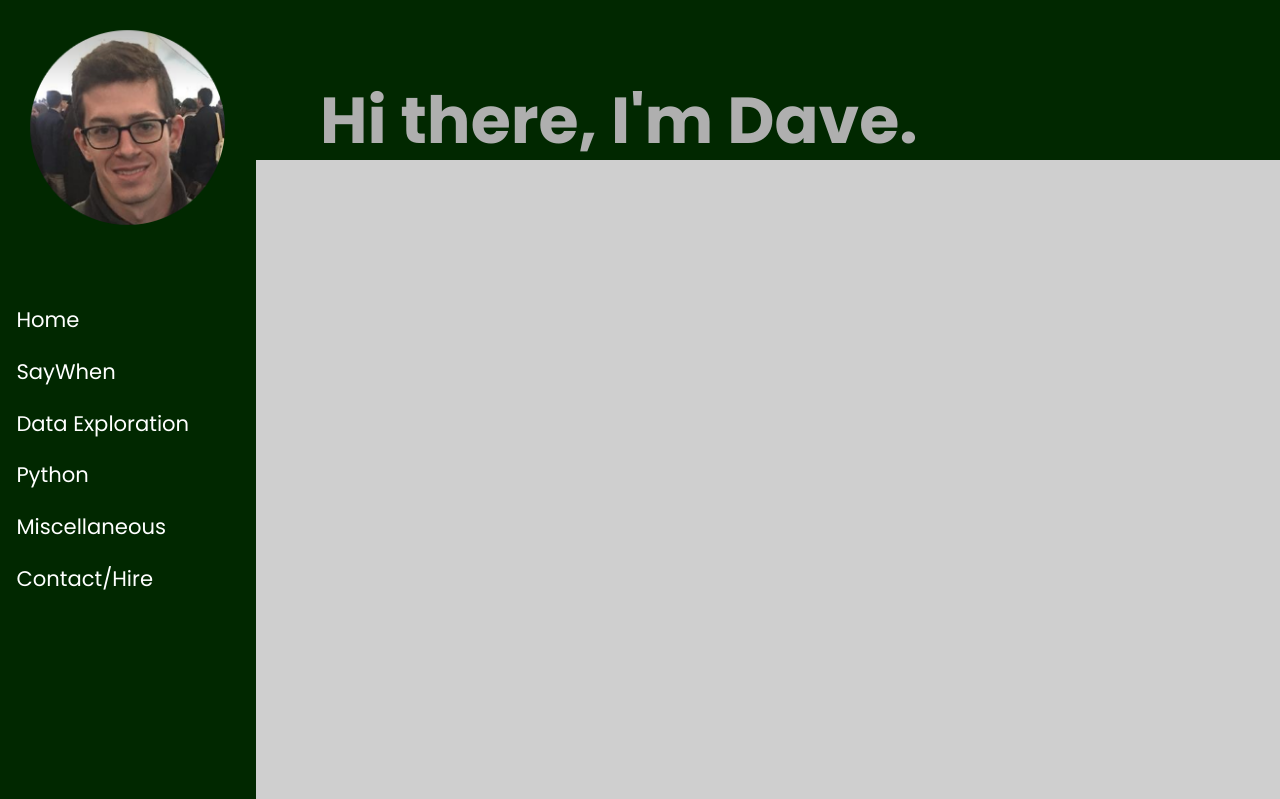
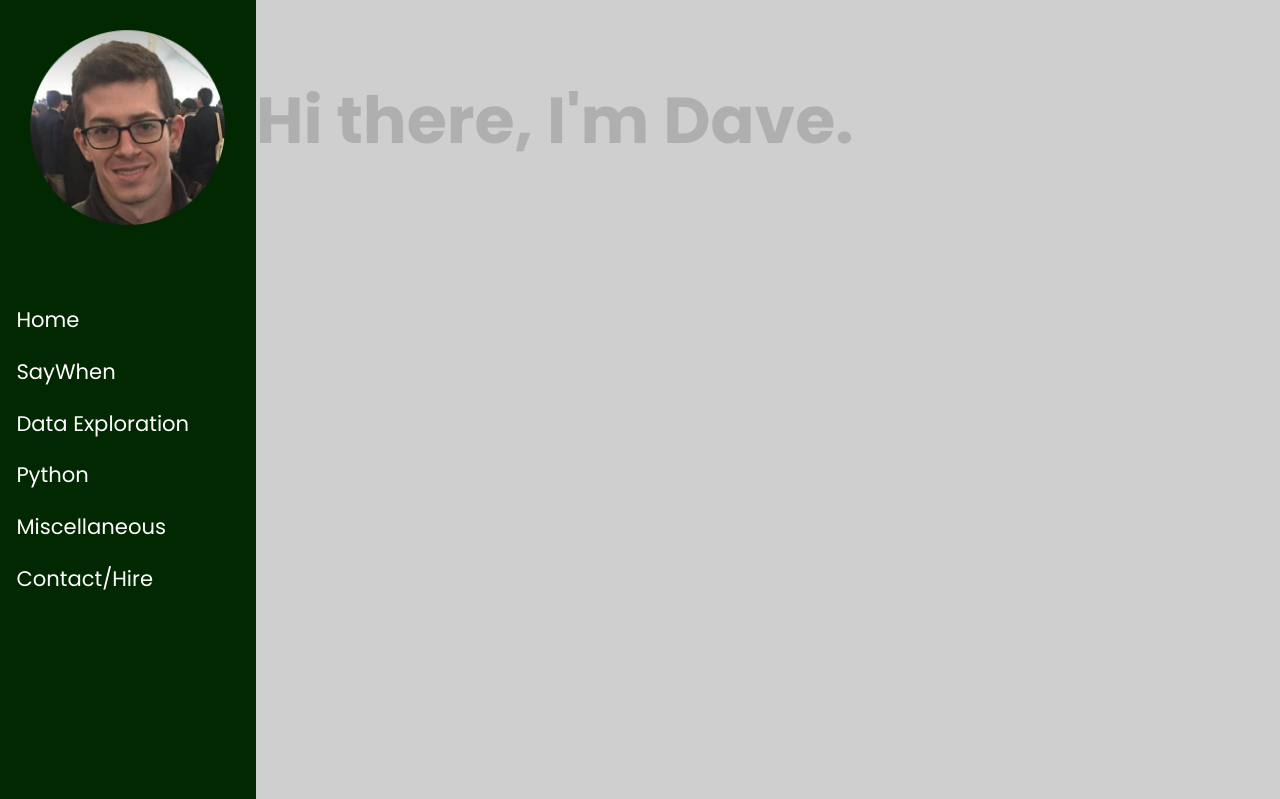
Before and after one commit to davidschneider04/PersonalSite, a Django app: page /dsp/ in a window 1280 px wide; the page is wider, and only the part inside the window is pictured. Shown: the top 799 px of that part. Run offline with Django 3.2, Linux system fonts and the light colour scheme; some libraries are stand-ins or nearby versions.

Commit message:
fix header

```diff
--- a/dsp/templates/dsp/home.html
+++ b/dsp/templates/dsp/home.html
@@ -16,7 +16,7 @@
   <body>
     {% block content %}
     <div class="container">
-    	<div class="header">
+    	<div>
     		<h1>Hi there, I'm Dave.</h1>
     	</div>
     </div>
```
